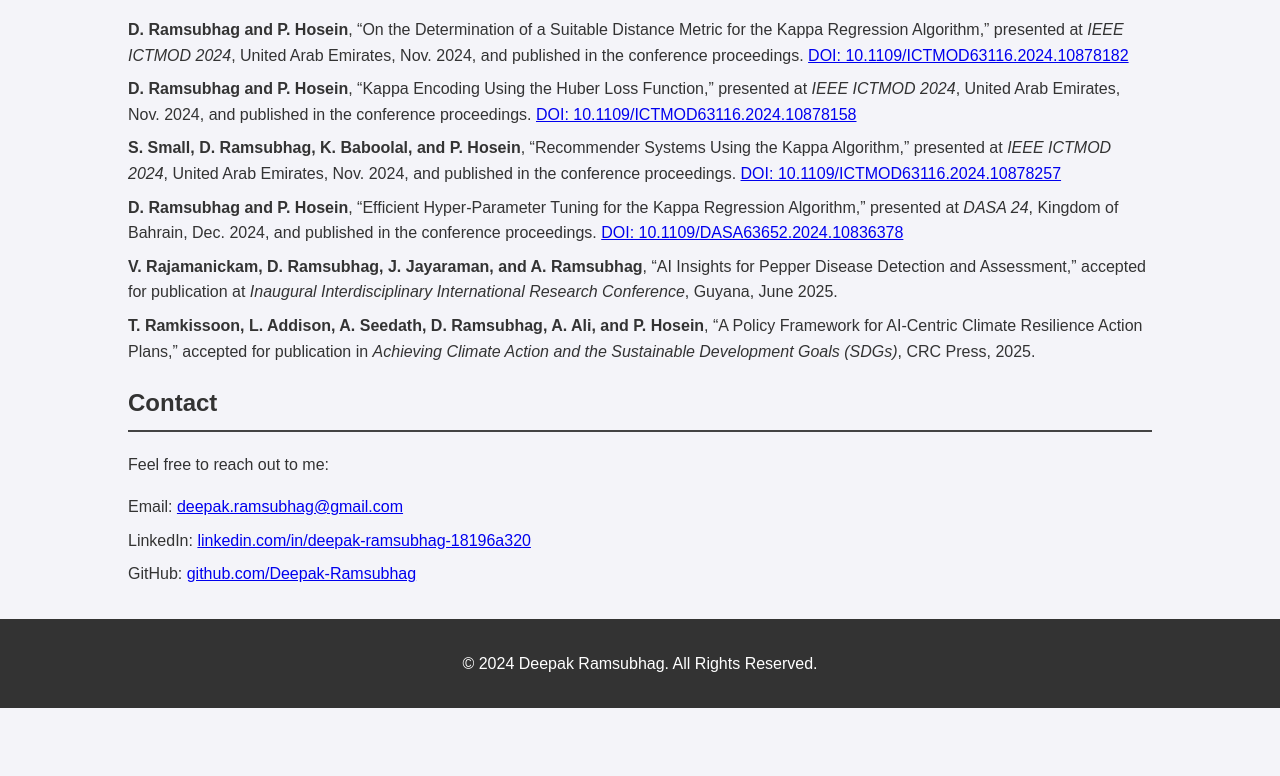
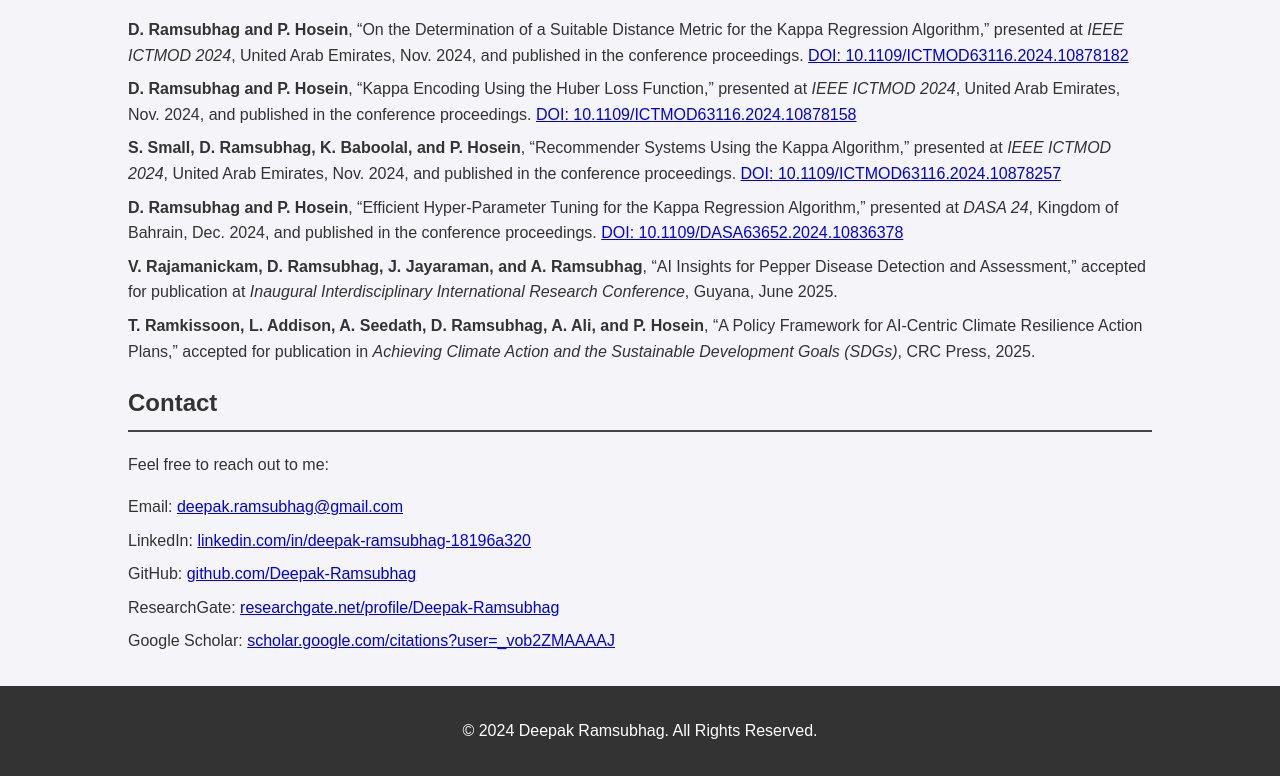
Before and after one commit to Deepak-Ramsubhag/Portfolio, a plain HTML site: page index.html in a window 1280 px wide. Shown: the part 405-1181 px from the top of the page. Before the commit the page ends 1113 px from the top, so only its background shows below. Drawn offline with Linux system fonts and the light colour scheme.

Commit message:
Update index.html

```diff
--- a/index.html
+++ b/index.html
@@ -134,8 +134,11 @@
             <li>Email: <a href="mailto:deepak.ramsubhag@gmail.com">deepak.ramsubhag@gmail.com</a></li>
             <li>LinkedIn: <a href="https://www.linkedin.com/in/deepak-ramsubhag-18196a320/" target="_blank">linkedin.com/in/deepak-ramsubhag-18196a320</a></li>
             <li>GitHub: <a href="https://github.com/Deepak-Ramsubhag" target="_blank">github.com/Deepak-Ramsubhag</a></li>
+            <li>ResearchGate: <a href="https://www.researchgate.net/profile/Deepak-Ramsubhag" target="_blank">researchgate.net/profile/Deepak-Ramsubhag</a></li>
+            <li>Google Scholar: <a href="https://scholar.google.com/citations?user=_vob2ZMAAAAJ&hl=en&authuser=1" target="_blank">scholar.google.com/citations?user=_vob2ZMAAAAJ</a></li>
         </ul>
     </section>
+
     </div>
 
     <footer>
```
Lines whose indentation alone changed are shown as unchanged.
